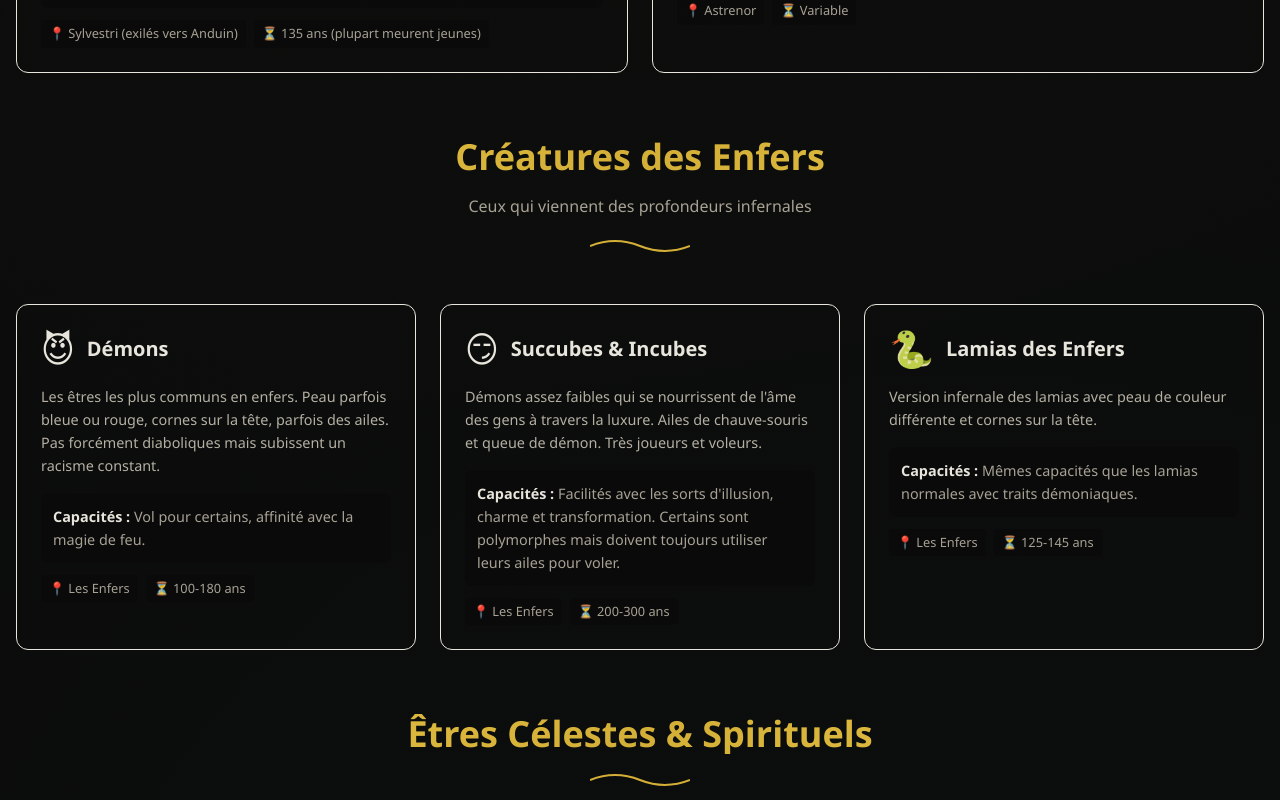
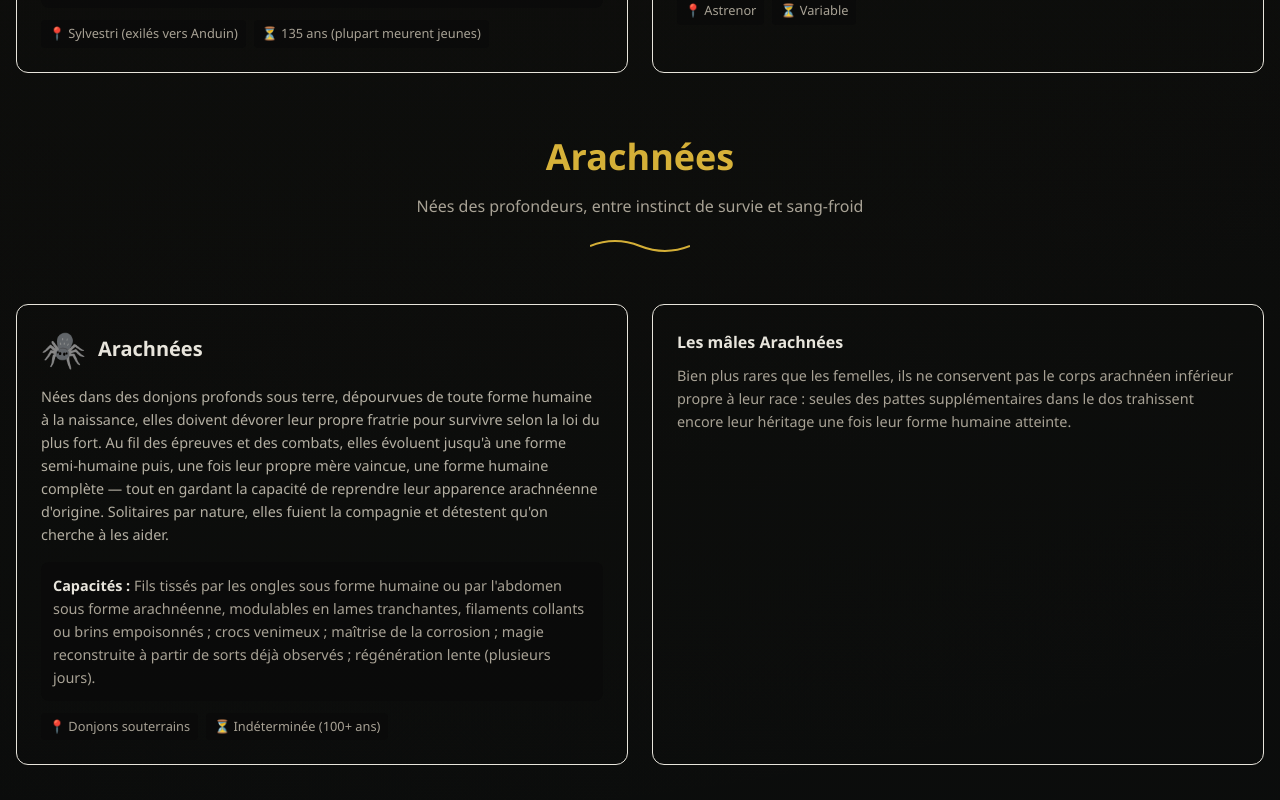
Before and after one commit to Vincgllmt/Astrenor, a Next.js app: page /races in a window 1280 px wide. Shown: the part 3760-4560 px from the top of the page. Built offline with nearby package versions, Linux system fonts and the light colour scheme.

Commit message:
feat: add Arachnées section with detailed descriptions and lore

```diff
--- a/src/app/races/page.tsx
+++ b/src/app/races/page.tsx
@@ -4,7 +4,7 @@ import { Metadata } from 'next';
 
 export const metadata: Metadata = {
   title: 'Les Races | Astrenor',
-  description: 'Découvrez les différentes races qui peuplent le continent d\'Astrenor : humains, elfes, nains, vampires et bien d\'autres.',
+  description: 'Découvrez les différentes races qui peuplent le continent d\'Astrenor : humains, elfes, nains, vampires, arachnées et bien d\'autres.',
 };
 
 interface RaceCardProps {
@@ -294,6 +294,32 @@ export default function RacesPage() {
           </div>
         </section>
 
+        {/* Arachnées */}
+        <section className="mb-16">
+          <SectionTitle title="Arachnées" subtitle="Nées des profondeurs, entre instinct de survie et sang-froid" />
+
+          <div className="grid grid-cols-1 md:grid-cols-2 gap-6">
+            <RaceCard
+              name="Arachnées"
+              icon="🕷️"
+              description="Nées dans des donjons profonds sous terre, dépourvues de toute forme humaine à la naissance, elles doivent dévorer leur propre fratrie pour survivre selon la loi du plus fort. Au fil des épreuves et des combats, elles évoluent jusqu'à une forme semi-humaine puis, une fois leur propre mère vaincue, une forme humaine complète — tout en gardant la capacité de reprendre leur apparence arachnéenne d'origine. Solitaires par nature, elles fuient la compagnie et détestent qu'on cherche à les aider."
+              capacity="Fils tissés par les ongles sous forme humaine ou par l'abdomen sous forme arachnéenne, modulables en lames tranchantes, filaments collants ou brins empoisonnés ; crocs venimeux ; maîtrise de la corrosion ; magie reconstruite à partir de sorts déjà observés ; régénération lente (plusieurs jours)."
+              origin="Donjons souterrains"
+              lifespan="Indéterminée (100+ ans)"
+              color="purple"
+              stats={{ force: 8, agilite: 7, intelligence: 6 }}
+            />
+
+            <div className="bg-gradient-to-br from-purple/10 to-transparent border border-purple/20 rounded-xl p-6">
+              <h4 className="font-bold text-purple mb-2">Les mâles Arachnées</h4>
+              <p className="text-foreground/60 text-sm">
+                Bien plus rares que les femelles, ils ne conservent pas le corps arachnéen inférieur propre à leur race :
+                seules des pattes supplémentaires dans le dos trahissent encore leur héritage une fois leur forme humaine atteinte.
+              </p>
+            </div>
+          </div>
+        </section>
+
         {/* Races des Enfers */}
         <section className="mb-16">
           <SectionTitle title="Créatures des Enfers" subtitle="Ceux qui viennent des profondeurs infernales" />
```
Also changed, not shown: .claude/skills/lore-astrenor/SKILL.md.
